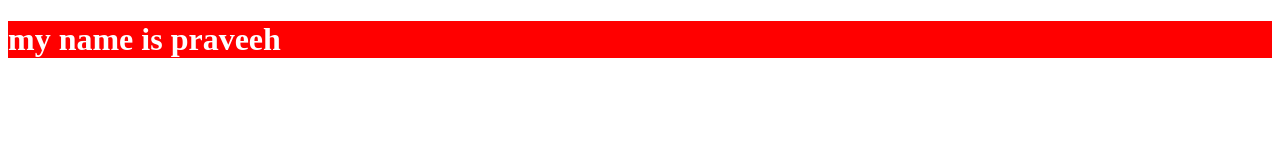
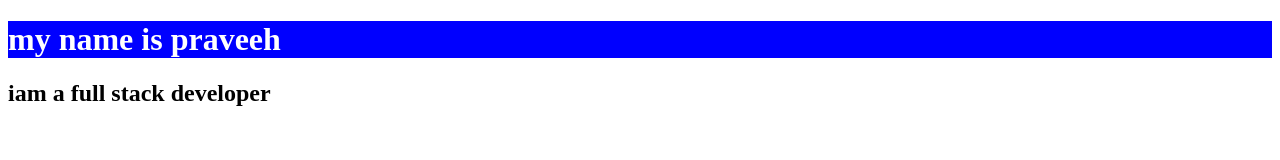
Before and after one commit to praveenagri/first-repository, a plain HTML site: page index.html in a window 1280 px wide. Drawn offline with Linux system fonts and the light colour scheme.

Commit message:
Update with h2

```diff
--- a/index.html
+++ b/index.html
@@ -9,9 +9,15 @@
             background-color: red;
             color: white;
         }
+        h1{
+            background-color: blue;
+            color: white;
+        }
     </style>
 </head>
 <body>
     <h1>my name is praveeh</h1>
+    <h2>iam a full stack developer</h2>
+
 </body>
 </html>
```
